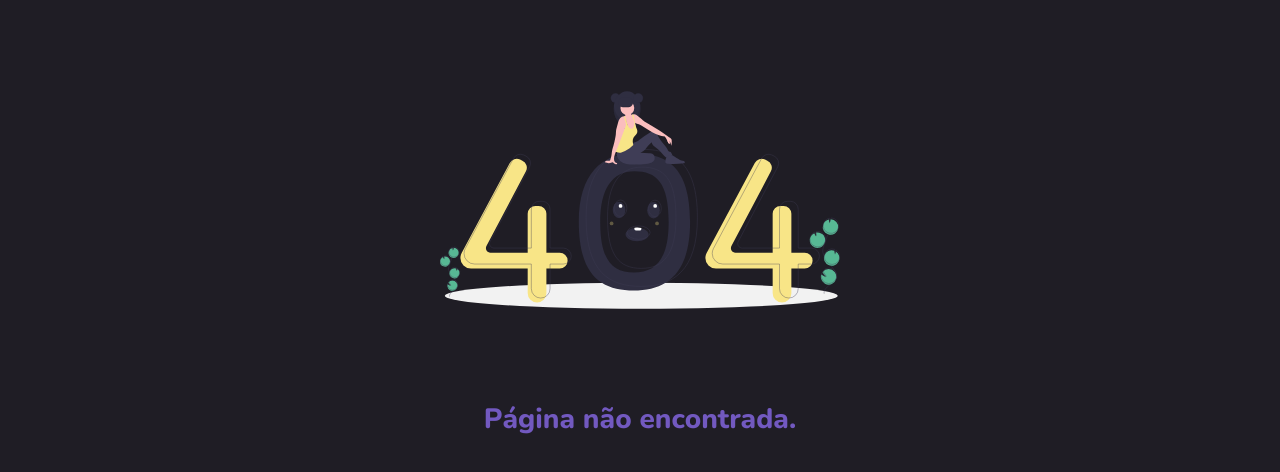
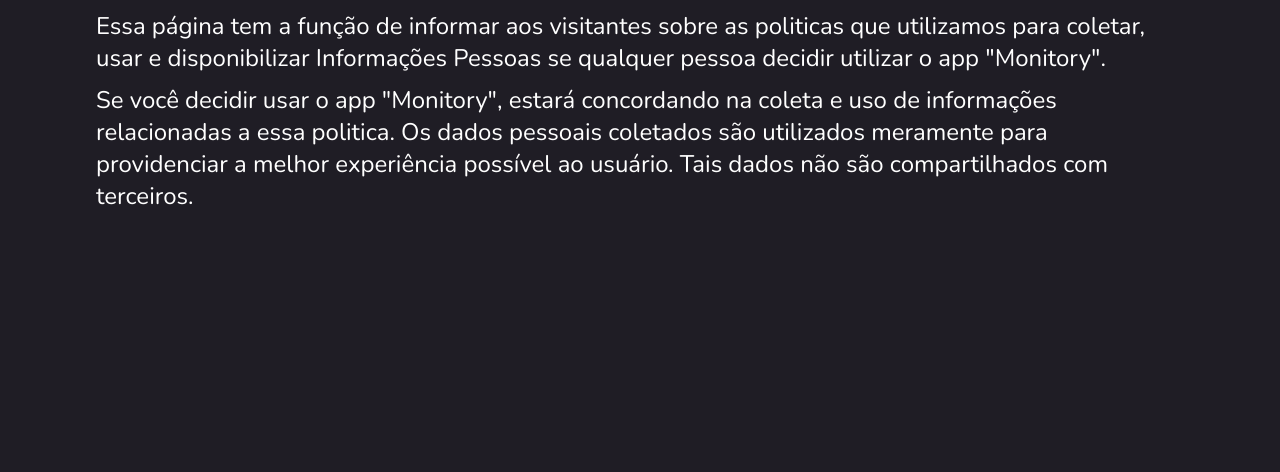
Before and after one commit to vitorhariel/morale-web, a React (Create React App) app: page /privacy in a window 1280 px wide. Shown: the top 472 px of the page. Built offline with nearby package versions, Linux system fonts and the light colour scheme; the HTML template or start-up script is replaced by a standard one.

Commit message:
add: privacy policies

```diff
--- /dev/null
+++ b/src/pages/Privacy/index.js
@@ -0,0 +1,22 @@
+import React from 'react';
+
+import { Container } from './styles';
+
+export default function Privacy() {
+  return (
+    <Container>
+      <p>
+        Essa página tem a função de informar aos visitantes sobre as politicas
+        que utilizamos para coletar, usar e disponibilizar Informações Pessoas
+        se qualquer pessoa decidir utilizar o app "Monitory".
+      </p>
+      <p>
+        Se você decidir usar o app "Monitory", estará concordando na coleta e
+        uso de informações relacionadas a essa politica. Os dados pessoais
+        coletados são utilizados meramente para providenciar a melhor
+        experiência possível ao usuário. Tais dados não são compartilhados com
+        terceiros.
+      </p>
+    </Container>
+  );
+}
--- /dev/null
+++ b/src/pages/Privacy/styles.js
@@ -0,0 +1,12 @@
+import styled from 'styled-components';
+
+export const Container = styled.div`
+  max-width: 1108px;
+  margin: 0 auto;
+
+  p {
+    margin: 10px;
+    font-size: 24px;
+    color: #fff;
+  }
+`;
--- a/src/routes.js
+++ b/src/routes.js
@@ -5,6 +5,7 @@
 
 import Home from './pages/Home';
 import SignIn from './pages/SignIn';
+import Privacy from './pages/Privacy';
 
 import NotFound from './pages/NotFound';
 
@@ -14,6 +15,7 @@
       <Switch>
         <Route path="/" exact component={Home} />
         <Route path="/login" component={SignIn} />
+        <Route path="/privacy" component={Privacy} />
         <Route component={NotFound} />
       </Switch>
     </Router>
```
